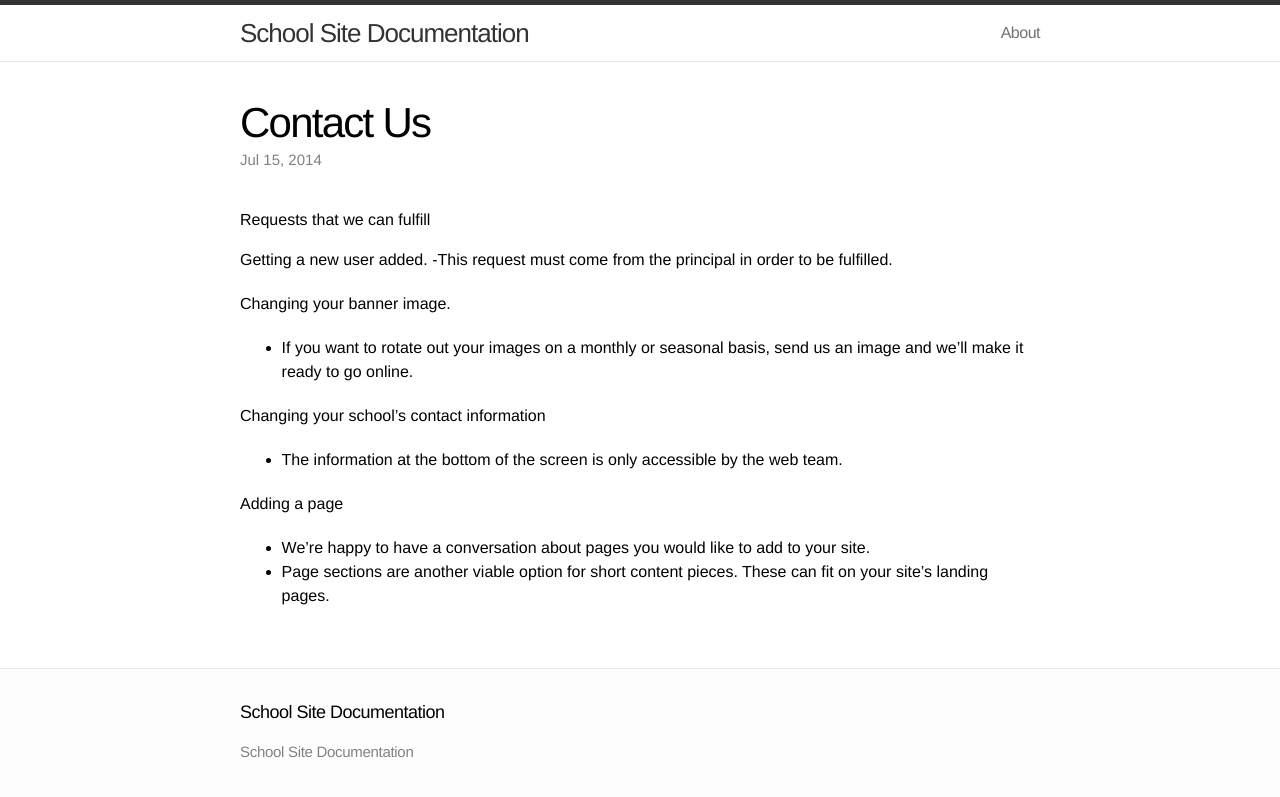
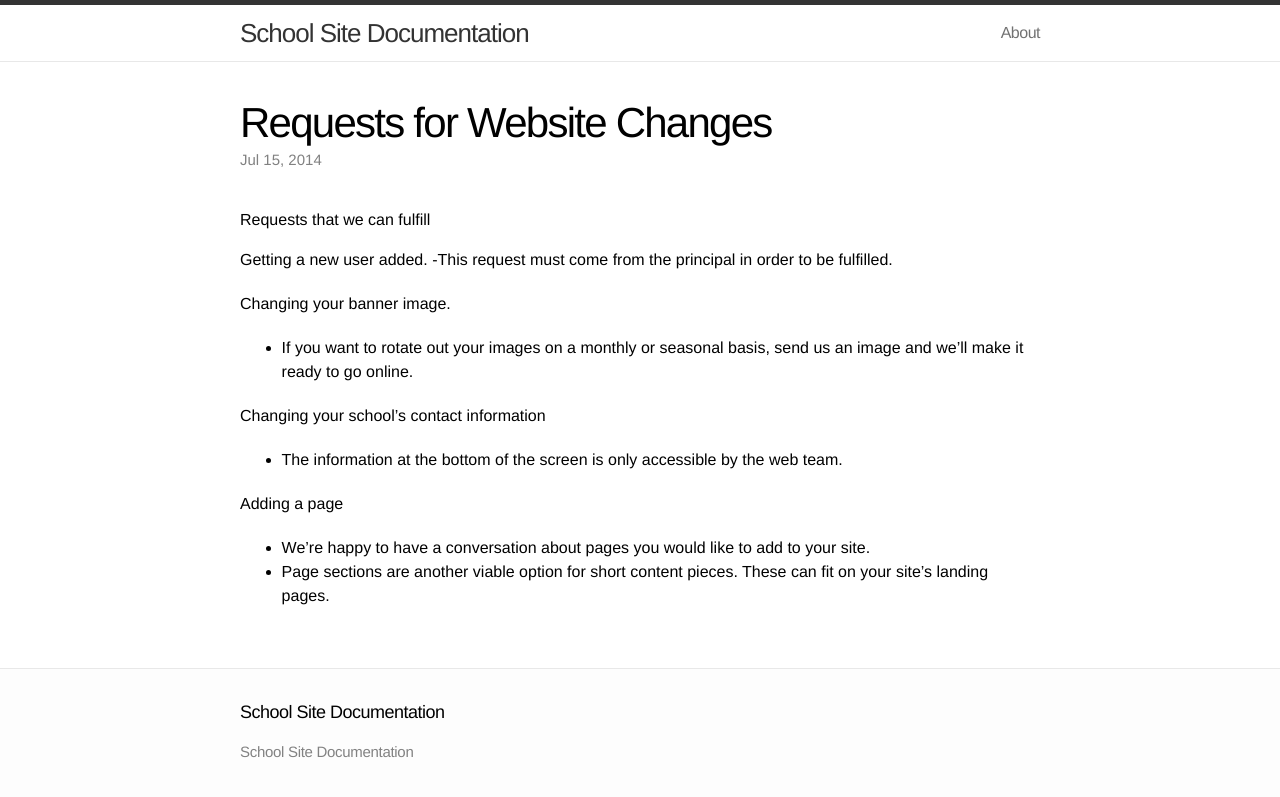
Before and after one commit to HCPSS/schoolsites-help, a Jekyll site: the page built from _posts/2014-07-15-contact-us.md, in a window 1280 px wide. Shown: the top 797 px of the page. Built offline with Jekyll 4.4.1, drawn with Linux system fonts in a browser that asks for light colours; Markdown is read by kramdown in place of the engine named in the settings.

Commit message:
changed title

```diff
--- a/_posts/2014-07-15-contact-us.md
+++ b/_posts/2014-07-15-contact-us.md
@@ -1,6 +1,6 @@
 ---
 layout: post
-title: "Contact Us"
+title: "Requests for Website Changes"
 ---
 
 # Requests that we can fulfill
```
